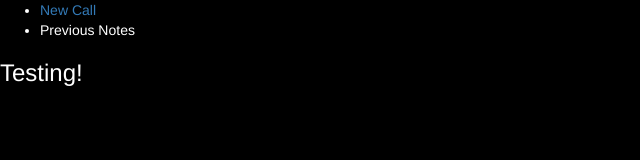
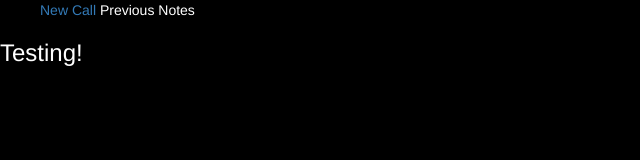
Before and after one commit to thefad3/TNI_TechNotes, a plain HTML site: page index.html at #/notes in a window 1280 px wide. Shown: the whole page, without its empty margins (0-640 px from the left). Drawn offline with nearby package versions, Linux system fonts and the light colour scheme.

Commit message:
Added SASS

```diff
--- /dev/null
+++ b/css/app.scss
@@ -0,0 +1,10 @@
+body {
+    background-color: #000;
+    color: #fff;
+}
+ul{
+    list-style: none;
+    li{
+    display: inline-block;
+    }
+}
--- a/templates/notes.html
+++ b/templates/notes.html
@@ -1,3 +1,2 @@
-<div ng-controller="notesController">
+
 <h3>Testing!</h3>
-</div>
```
Also changed, not shown: index.html (+1 -1 lines), .c9/metadata/workspace/css/app.css, .c9/metadata/workspace/css/app.scss (added), .c9/metadata/workspace/index.html, .c9/metadata/workspace/templates/notes.html, css/app.css, 2 other files.
